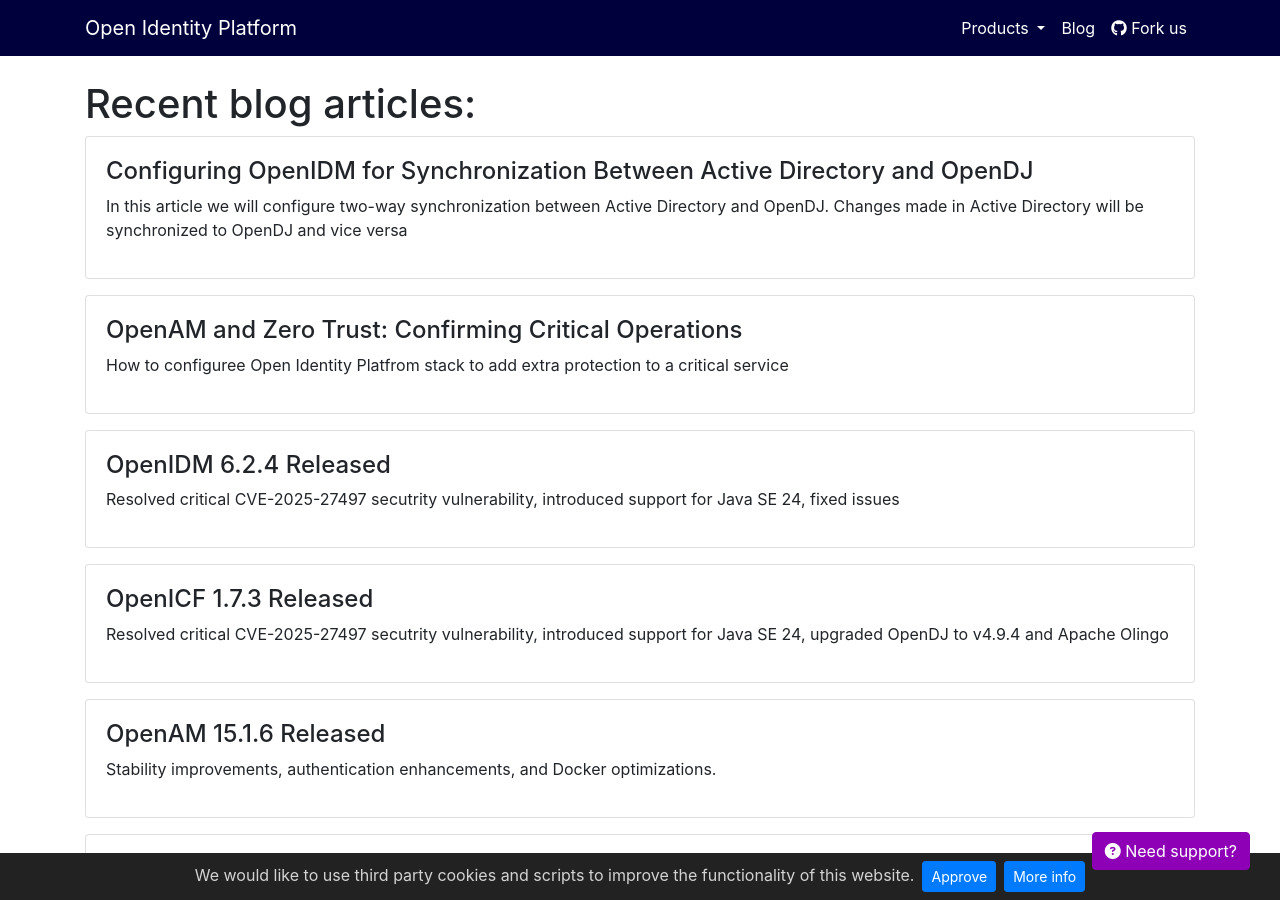
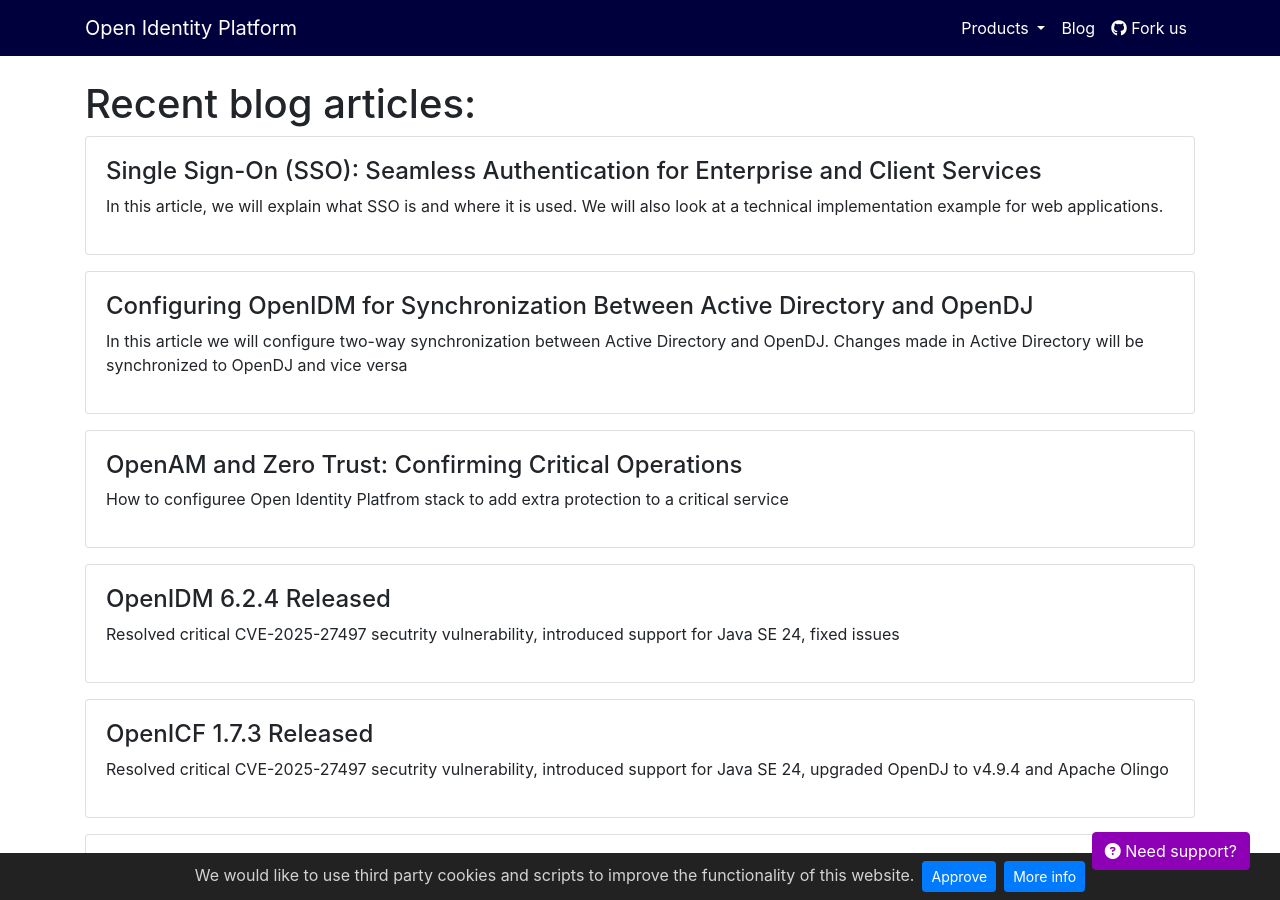
Before and after one commit to OpenIdentityPlatform/OpenIdentityPlatform.org, a Jekyll site: the page built from blog/index.html, in a window 1280 px wide and 900 px high. Built offline with Jekyll 4.4.1, drawn with Linux system fonts in a browser that asks for light colours; nearby versions of some CDN libraries; some of the changed lines change nothing that is shown.

Commit message:
Single Sign-On (SSO): Seamless Authentication for Enterprise and Clie… (#224)

```diff
--- a/_data/blogposts.yml
+++ b/_data/blogposts.yml
@@ -1,3 +1,7 @@
+-
+  title: 'Single Sign-On (SSO): Seamless Authentication for Enterprise and Client Services'
+  link: '/blog/sso-seamless-authentication-enterprise-client-services'
+  description: 'In this article, we will explain what SSO is and where it is used. We will also look at a technical implementation example for web applications.'
 -
   title: 'Configuring OpenIDM for Synchronization Between Active Directory and OpenDJ'
   link: '/blog/openidm-two-way-ad-opendj'
--- /dev/null
+++ b/blog/sso-seamless-authentication-enterprise-client-services.md
@@ -0,0 +1,71 @@
+---
+layout: home
+title: "Single Sign-On (SSO): Seamless Authentication for Enterprise and Client Services"
+landing-title2: "Single Sign-On (SSO): Seamless Authentication for Enterprise and Client Services"
+description: "This article gives a basic understanding about Single Sign-On technology"
+keywords: 'Single Sign-On, SSO, seamless authentication, enterprise authentication, client services authentication,SSO implementation, Kerberos protocol, authorization gateway, centralized access management, user experience, authentication security, corporate applications, digital services security
+
+'
+share-buttons: true
+---
+
+<h1>Single Sign-On (SSO): Seamless Authentication for Enterprise and Client Services</h1>
+
+In this article, we will explain what SSO is and where it is used. We will also look at a technical implementation example for web applications.
+
+## Introduction
+
+Single sign-on (SSO) is a technology that allows users to access all required services with a single set of credentials.
+
+To better understand how SSO works, let's look at a couple of examples:
+
+## Examples of SSO
+
+### In an Enterprise Environment
+
+Imagine you work for a company that uses various applications, such as an email client, task tracker, and corporate messenger. Each application requires user authentication. Without SSO, users must enter their login and password for each application. Moreover, for information security purposes, these passwords must be different, so that if one is leaked, attackers cannot access all services with the leaked credentials.
+
+With SSO, however, an employee only needs to log in once to the operating system. After that, they do not need to authenticate again to use corporate applications, as they are use the account they logged in with. Of course, authentication and access authorisation for each service is performed, but this happens completely unnoticed by the user.
+
+### External Client Services
+
+Another example is client services. Let's say you are a customer of a company that provides several services. For example, the company might offer grocery delivery, an online movie theater, and a bank application. Before SSO, you had to log into each service separately, even though they belonged to the same organization. With SSO, you only need to log in once, and it doesn't matter which application you're using, whether it's for banking or grocery delivery. After you log into one service, you're automatically logged into any other service in the company.
+
+## Examples of Technical Implementation
+
+Let's take a look at an example of SSO implementation using one organization's web applications as an example.
+
+An example architecture is shown in the figure below
+
+![SSO Diagram](/assets/img/sso/sso-diagram.png)
+
+SSO consists of two components - an authentication service and an authorization gateway.
+
+The gateway is set up in front of services that are used in the example.org domain.
+
+Example user authentication scenario:
+
+- A user attempts to log in to the bank application
+- The gateway denies access and redirects the user to the authentication service
+- The user enters their credentials into the service and is successfully authenticated
+- The authentication service redirects the user back to the bank application
+- The gateway verifies that the user is authenticated and allows the user into the bank application
+- The user tries to log in to the online movie theater of the same company.
+- The gateway sees that the user is already authenticated, and if the authentication session is valid, the user immediately logs into the online cinema with the same credentials he or she used in the banking application.
+
+Another implementation is authentication using the [Kerberos](https://en.wikipedia.org/wiki/Kerberos_(protocol)) protocol. This approach is used within a corporate network. With Kerberos, users can access the corporate applications using their domain account, as described in the example above.
+
+If the enterprise applications do not support Kerberos authentication, the SSO service can authenticate the users itself and pass the user's session information to these applications through the authorization gateway.
+
+## Key Benefits
+
+- **Improved User Experience (UX)**: users do not need to re-authenticate when using apps, and do not need to remember their credentials for each application
+- **Security**:
+    - **Monitoring**: by using a centralized authentication service, you can track user behavior and detect suspicious activity
+    - **authorization**: authorization policies for all services are configured in one place for easy management
+    - **operative response**: when suspicious activity is detected, you can request an additional authentication factor or revoke a suspicious session for all services at once.
+    - **centralized account storage**: allows you to block or grant additional access to certain groups of users (e.g. VIP clients) in one place.
+
+## Conclusion
+
+Implementing Single Sign-On is a significant step toward simplifying the user experience and enhancing security. SSO minimizes the inconvenience of multiple authentications and provides companies with tools for centralized access management. SSO helps to create a seamless and secure experience when interacting with client or enterprise applications. With the increasing number of digital services, implementing SSO is becoming not just a convenience but a necessity for organizations.
```
Also changed, not shown: assets/img/sso/sso-diagram.png (added).
